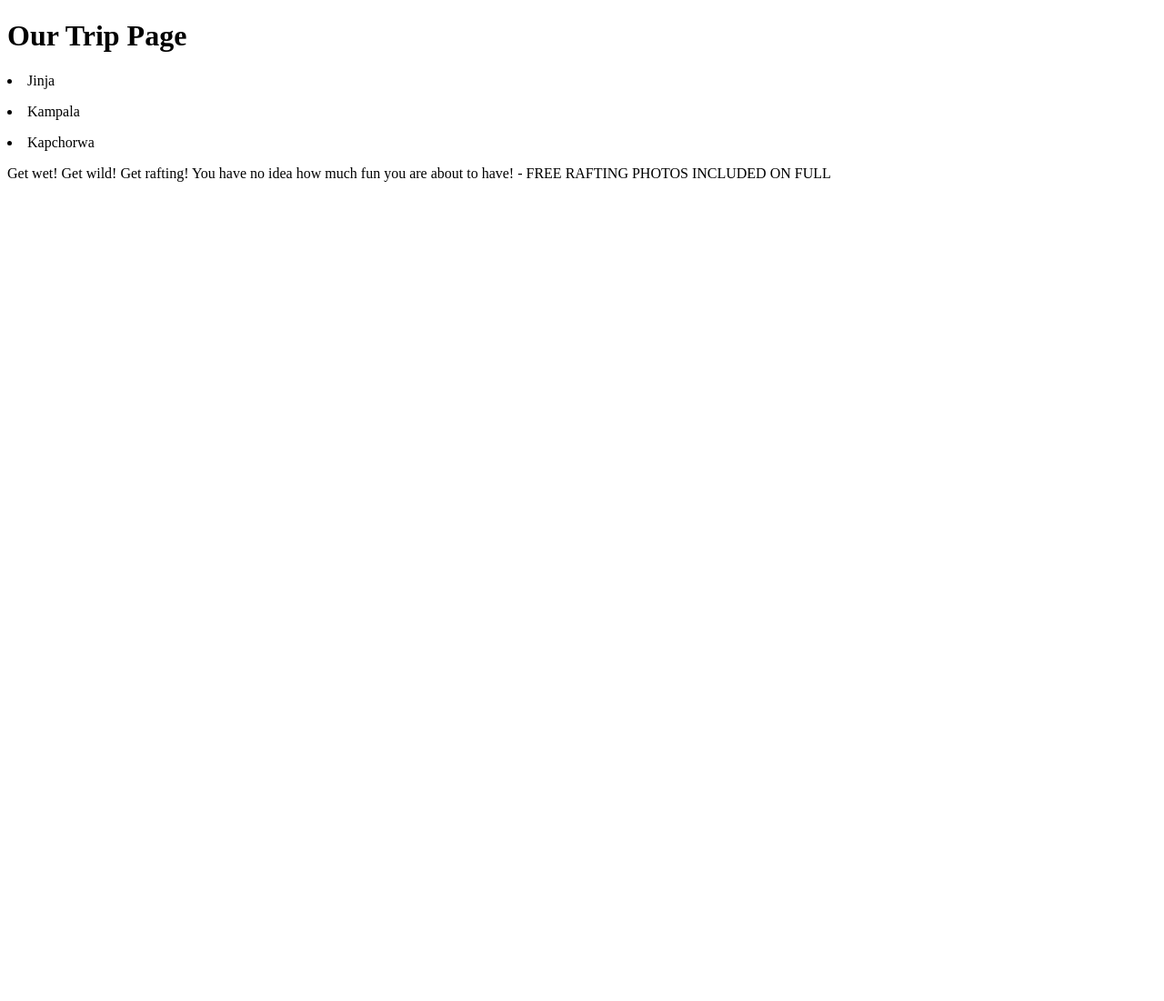
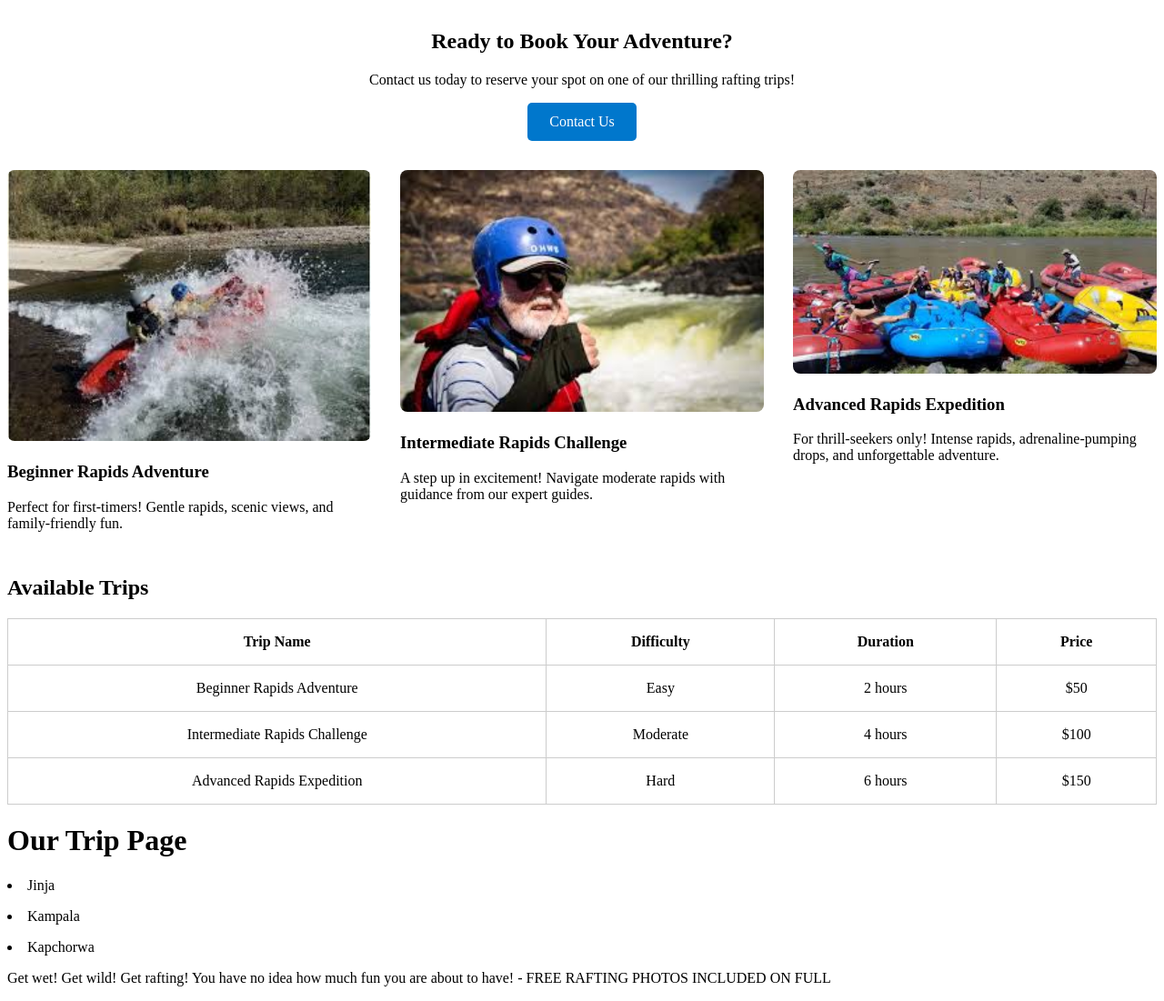
Before and after one commit to Ronald-jpg/wdd130, a plain HTML site: page wwr/trips.html in a window 1280 px wide. Shown: the whole page at 91% size. Before the commit the page ends 800 px from the top, so only its background shows below. Drawn offline with Linux system fonts and the light colour scheme.

Commit message:
Add files via upload

```diff
--- a/wwr/trips.html
+++ b/wwr/trips.html
@@ -3,9 +3,113 @@
 <head>
     <meta charset="UTF-8">
     <meta name="viewport" content="width=device-width, initial-scale=1.0">
-    <title>Our Trip Page</title>
+    <meta name="description" content="Explore thrilling white water rafting trips. Choose from beginner, intermediate, and advanced adventures.">
+    <title>White Water Rafting Adventures | Trips</title>
+    <style>
+        .trips-grid {
+  display: grid;
+  grid-template-columns: repeat(auto-fit, minmax(300px, 1fr));
+  gap: 2rem;
+  margin: 2rem 0;
+}
+
+.trip img {
+  width: 100%;
+  border-radius: 8px;
+}
+
+.trips-table table {
+  width: 100%;
+  border-collapse: collapse;
+}
+
+.trips-table th, .trips-table td {
+  border: 1px solid #ccc;
+  padding: 1rem;
+  text-align: center;
+}
+
+.cta {
+  text-align: center;
+  margin: 2rem 0;
+}
+
+.btn {
+  display: inline-block;
+  padding: 0.75rem 1.5rem;
+  background: #0077cc;
+  color: #fff;
+  text-decoration: none;
+  border-radius: 5px;
+}
+
+.btn:hover {
+  background: #005fa3;
+}
+
+    </style>
 </head>
 <body>
+    <section class="cta">
+  <h2>Ready to Book Your Adventure?</h2>
+  <p>Contact us today to reserve your spot on one of our thrilling rafting trips!</p>
+  <a href="contact.html" class="btn">Contact Us</a>
+</section>
+
+<section class="trips-grid">
+  <article class="trip">
+    <img src="img23.jpeg" alt="Beginner rafting trip on calm waters">
+    <h3>Beginner Rapids Adventure</h3>
+    <p>Perfect for first-timers! Gentle rapids, scenic views, and family-friendly fun.</p>
+  </article>
+
+  <article class="trip">
+    <img src="img26.jpeg" alt="Intermediate rafting trip with moderate rapids">
+    <h3>Intermediate Rapids Challenge</h3>
+    <p>A step up in excitement! Navigate moderate rapids with guidance from our expert guides.</p>
+  </article>
+
+  <article class="trip">
+    <img src="img24.jpeg" alt="Advanced rafting trip with intense rapids">
+    <h3>Advanced Rapids Expedition</h3>
+    <p>For thrill-seekers only! Intense rapids, adrenaline-pumping drops, and unforgettable adventure.</p>
+  </article>
+</section>
+
+<section class="trips-table">
+  <h2>Available Trips</h2>
+  <table>
+    <thead>
+      <tr>
+        <th>Trip Name</th>
+        <th>Difficulty</th>
+        <th>Duration</th>
+        <th>Price</th>
+      </tr>
+    </thead>
+    <tbody>
+      <tr>
+        <td>Beginner Rapids Adventure</td>
+        <td>Easy</td>
+        <td>2 hours</td>
+        <td>$50</td>
+      </tr>
+      <tr>
+        <td>Intermediate Rapids Challenge</td>
+        <td>Moderate</td>
+        <td>4 hours</td>
+        <td>$100</td>
+      </tr>
+      <tr>
+        <td>Advanced Rapids Expedition</td>
+        <td>Hard</td>
+        <td>6 hours</td>
+        <td>$150</td>
+      </tr>
+    </tbody>
+  </table>
+</section>
+
     <h1>Our Trip Page</h1>
     <p><li>
         Jinja
```
